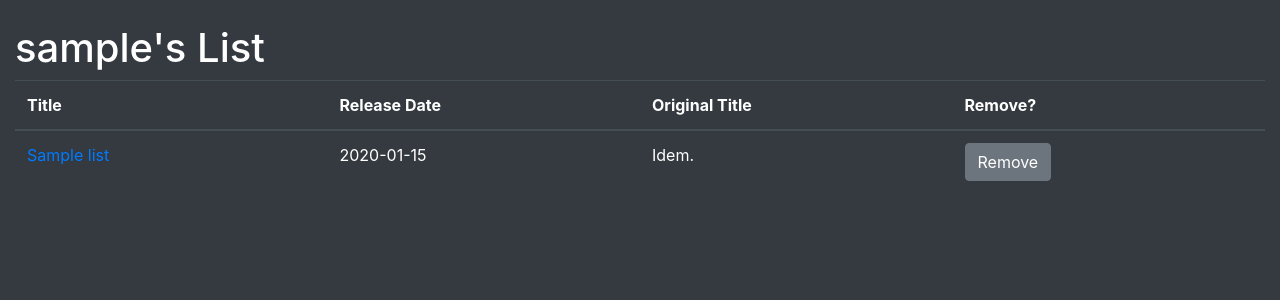
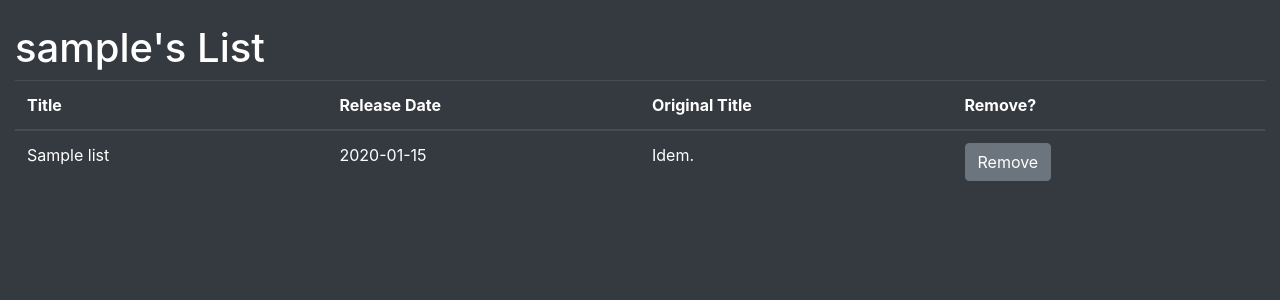
Before and after one commit to dunnesquared/cinescout, a Flask app: page /movie-list in a window 1280 px wide. Shown: the part 57-357 px from the top of the page. Run offline with Flask 2, Linux system fonts and the light colour scheme; a user stored in the database is signed in; tables that the repository leaves empty hold one stand-in row (values such as "Sample post"); some libraries are stand-ins or nearby versions.

Commit message:
Update colour scheme of user list

```diff
--- a/cinescout/templates/list.html
+++ b/cinescout/templates/list.html
@@ -30,7 +30,7 @@
         {% for film in films %}
           <tr>
             <td>
-              <a href="{{ url_for('movie_info', tmdb_id=film.tmdb_id )}}">
+              <a href="{{ url_for('movie_info', tmdb_id=film.tmdb_id )}}" class="text-white">
                 {{ film.title }}
               </a>
             </td>
```
